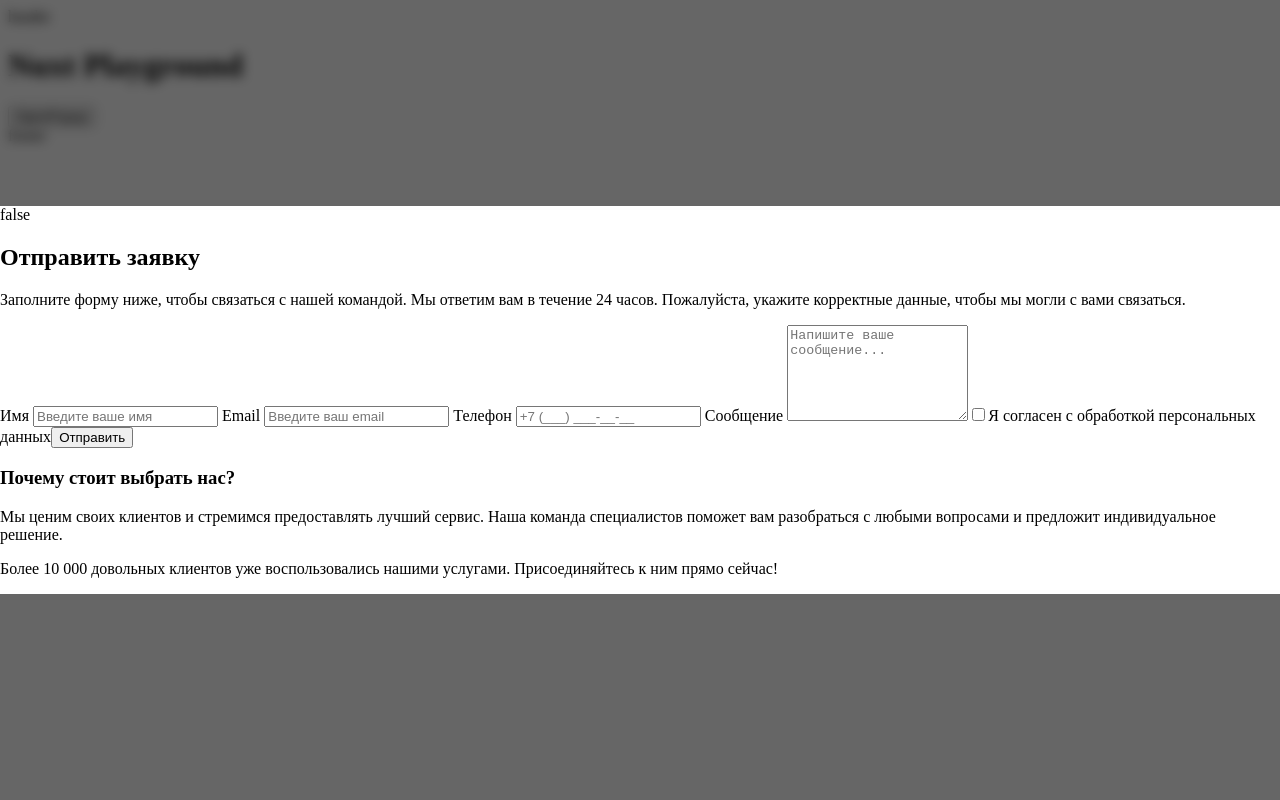
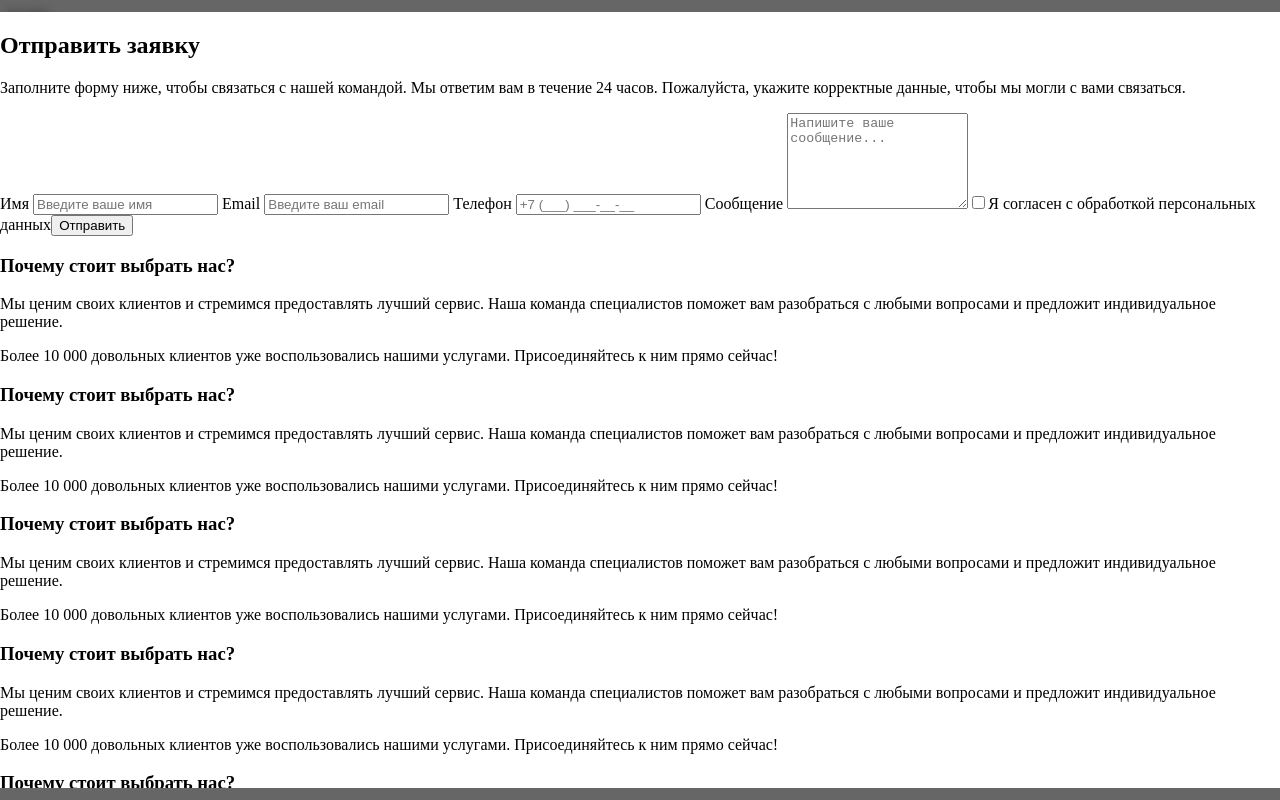
Before and after one commit to AntonAgaro/playground, a Nuxt app: page / in a window 1280 px wide. Both pictures are taken after a click on the button "OpenPopup". Built offline with nearby package versions, Linux system fonts and the light colour scheme.

Commit message:
feat: add SmoothHeightTransition.vue

```diff
--- /dev/null
+++ b/app/components/SmoothHeightTransition.vue
@@ -0,0 +1,79 @@
+<template>
+  <div ref="wrapper" class="smooth-height-wrapper">
+    <div ref="inner" class="smooth-height-inner">
+      <slot />
+    </div>
+  </div>
+</template>
+
+<script setup lang="ts">
+import { onMounted, onBeforeUnmount, ref } from 'vue'
+
+const wrapper = ref<HTMLElement | null>(null)
+const inner = ref<HTMLElement | null>(null)
+let observer: ResizeObserver | null = null
+let initialized = false
+
+onMounted(() => {
+  const wrap = wrapper.value
+  const innerEl = inner.value
+  if (!wrap || !innerEl) return
+
+  const MIN_HEIGHT = 180
+  const MAX_HEIGHT = window.innerHeight - 24 // 100vh - 24px
+
+  // начальная высота (при загрузке)
+  wrap.style.height = MIN_HEIGHT + 'px'
+
+  observer = new ResizeObserver(() => {
+    const contentHeight = innerEl.scrollHeight
+    const clampedHeight = Math.min(contentHeight, MAX_HEIGHT)
+    const currentHeight = wrap.offsetHeight
+
+    // пропускаем первую инициализацию
+    if (!initialized) {
+      initialized = true
+      wrap.style.height = clampedHeight + 'px'
+      return
+    }
+
+    if (Math.abs(clampedHeight - currentHeight) > 1) {
+      wrap.style.transition = 'height 0.3s ease'
+      wrap.style.overflow = 'hidden'
+
+      wrap.style.height = currentHeight + 'px'
+
+      requestAnimationFrame(() => {
+        wrap.style.height = clampedHeight + 'px'
+      })
+
+      wrap.addEventListener(
+          'transitionend',
+          () => {
+            wrap.style.height = 'auto'
+            wrap.style.transition = ''
+            wrap.style.overflow = ''
+          },
+          { once: true }
+      )
+    }
+  })
+
+  observer.observe(innerEl)
+})
+
+onBeforeUnmount(() => {
+  observer?.disconnect()
+})
+</script>
+
+<style scoped>
+.smooth-height-wrapper {
+  overflow: hidden;
+}
+
+.smooth-height-inner {
+  max-height: calc(100vh - 24px);
+  overflow-y: auto;
+}
+</style>
--- a/app/components/basePopup/BasePopup.vue
+++ b/app/components/basePopup/BasePopup.vue
@@ -1,8 +1,10 @@
 <template>
   <Transition  name="slide">
   <div class="base-popup-wrap" v-if="popupStore.getActivePopup.value.popupName === PopupName.Test" @click.self="popupStore.closePopup()">
+
       <div  :class="['base-popup']">
-      {{isLoading}}
+        <SmoothHeightTransition>
+
             <template v-if="isLoading">
               <AppLoader/>
             </template>
@@ -19,7 +21,11 @@
               </div>
             </template>
 
+
+
+        </SmoothHeightTransition>
       </div>
+
   </div>
   </Transition>
 </template>
--- a/app/components/popups/TestPopup.vue
+++ b/app/components/popups/TestPopup.vue
@@ -49,6 +49,46 @@
           Более 10 000 довольных клиентов уже воспользовались нашими услугами.
           Присоединяйтесь к ним прямо сейчас!
         </p>
+        <h3>Почему стоит выбрать нас?</h3>
+        <p>
+          Мы ценим своих клиентов и стремимся предоставлять лучший сервис. Наша команда
+          специалистов поможет вам разобраться с любыми вопросами и предложит индивидуальное решение.
+        </p>
+
+        <p>
+          Более 10 000 довольных клиентов уже воспользовались нашими услугами.
+          Присоединяйтесь к ним прямо сейчас!
+        </p>
+        <h3>Почему стоит выбрать нас?</h3>
+        <p>
+          Мы ценим своих клиентов и стремимся предоставлять лучший сервис. Наша команда
+          специалистов поможет вам разобраться с любыми вопросами и предложит индивидуальное решение.
+        </p>
+
+        <p>
+          Более 10 000 довольных клиентов уже воспользовались нашими услугами.
+          Присоединяйтесь к ним прямо сейчас!
+        </p>
+        <h3>Почему стоит выбрать нас?</h3>
+        <p>
+          Мы ценим своих клиентов и стремимся предоставлять лучший сервис. Наша команда
+          специалистов поможет вам разобраться с любыми вопросами и предложит индивидуальное решение.
+        </p>
+
+        <p>
+          Более 10 000 довольных клиентов уже воспользовались нашими услугами.
+          Присоединяйтесь к ним прямо сейчас!
+        </p>
+        <h3>Почему стоит выбрать нас?</h3>
+        <p>
+          Мы ценим своих клиентов и стремимся предоставлять лучший сервис. Наша команда
+          специалистов поможет вам разобраться с любыми вопросами и предложит индивидуальное решение.
+        </p>
+
+        <p>
+          Более 10 000 довольных клиентов уже воспользовались нашими услугами.
+          Присоединяйтесь к ним прямо сейчас!
+        </p>
       </div>
 
     </div>
```
Lines whose indentation alone changed are shown as unchanged.
